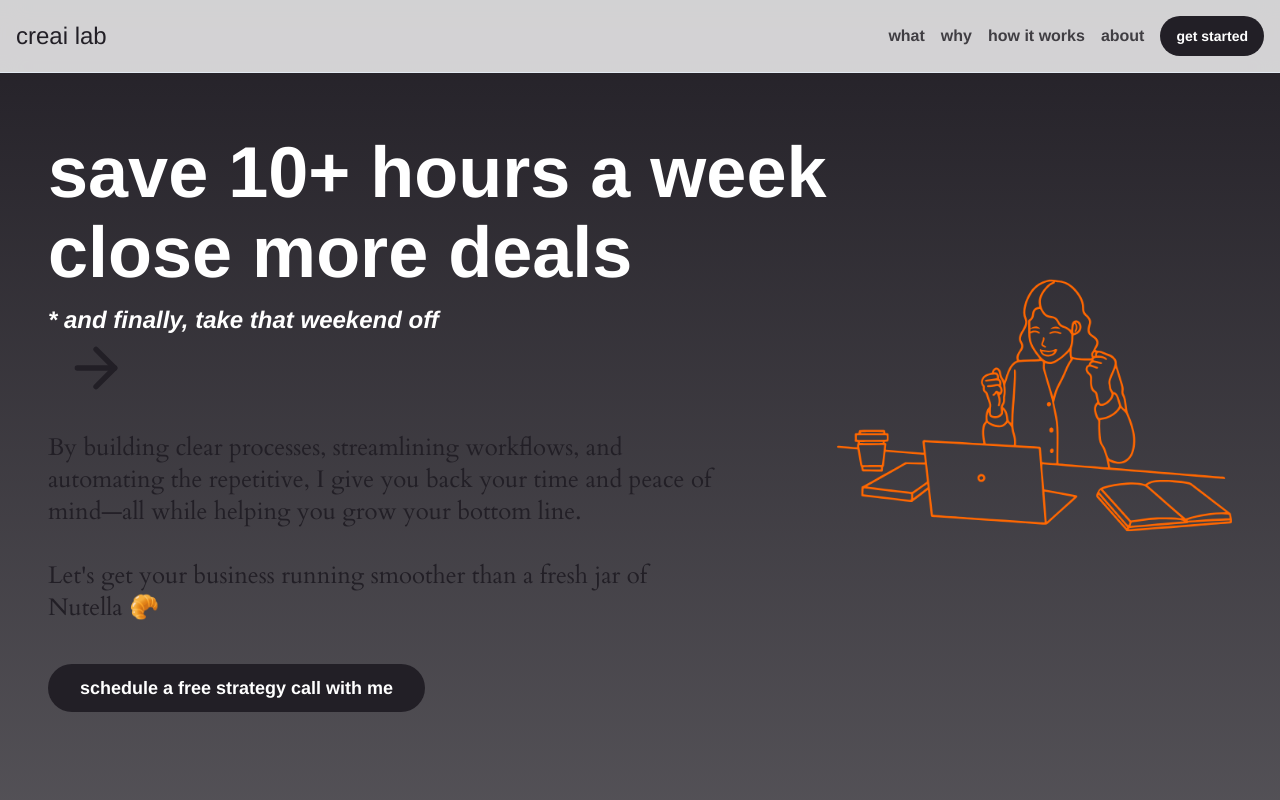
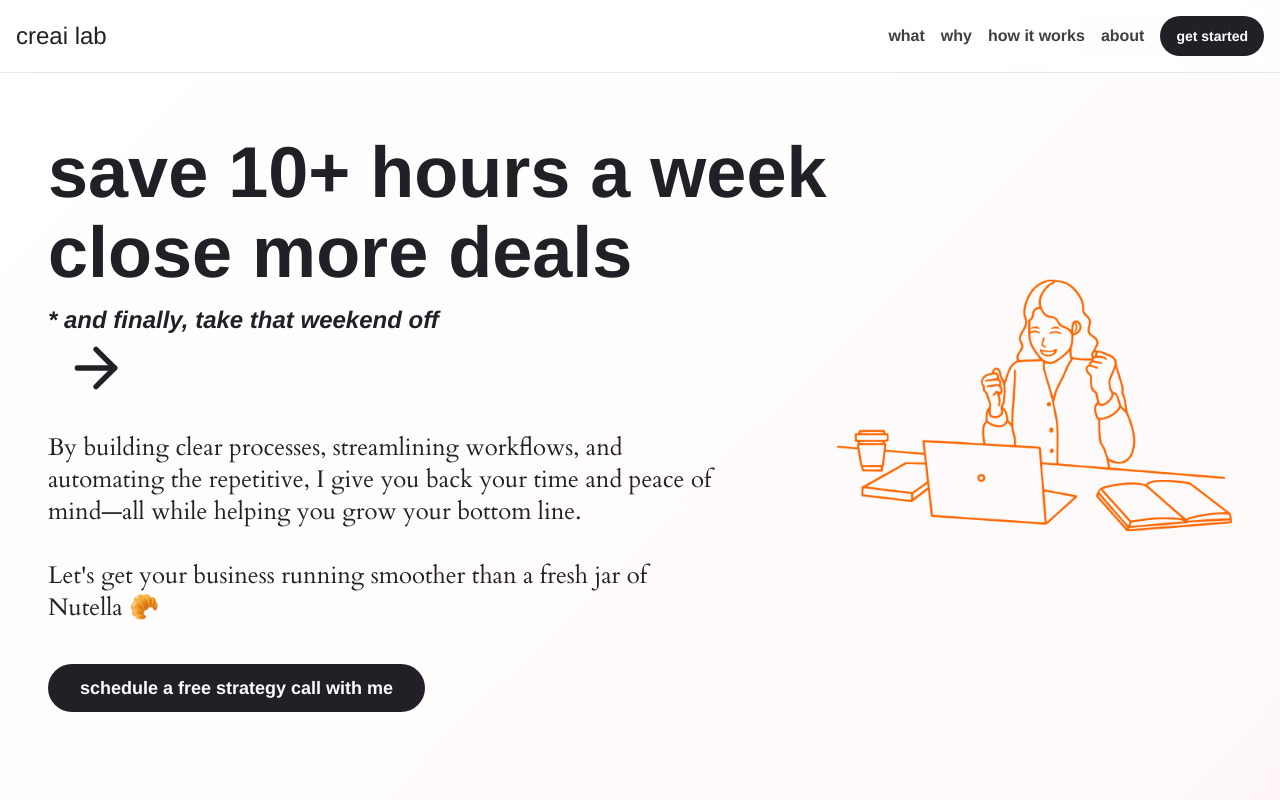
Before and after one commit to annalisaiob/convertify-helper, a React (Vite) app: page / in a window 1280 px wide. Shown: the top 800 px of the page. Built offline with nearby package versions, Linux system fonts and the light colour scheme.

Commit message:
Update gradient and text colors
Adjusted the gradient to feature a super soft, very transparent hot pink in the bottom right and white or ice in the top left. Updated the text colors accordingly to ensure readability and maintain design consistency.
[skip gpt_engineer]

```diff
--- a/src/index.css
+++ b/src/index.css
@@ -39,12 +39,7 @@
   }
 
   h1, h2, h3, h4, h5, h6, .card-title {
-    @apply font-heading text-white !important;
-  }
-
-  .bg-white h1, .bg-white h2, .bg-white h3, .bg-white h4, .bg-white h5, .bg-white h6,
-  .bg-[#F5F5F5] h1, .bg-[#F5F5F5] h2, .bg-[#F5F5F5] h3, .bg-[#F5F5F5] h4, .bg-[#F5F5F5] h5, .bg-[#F5F5F5] h6 {
-    @apply text-[#221F26] !important;
+    @apply font-heading text-[#221F26] !important;
   }
 
   button {
@@ -52,10 +47,6 @@
   }
 
   p {
-    @apply text-white;
-  }
-
-  .bg-white p, .bg-[#F5F5F5] p {
     @apply text-[#221F26];
   }
 }
--- a/tailwind.config.ts
+++ b/tailwind.config.ts
@@ -60,7 +60,7 @@ export default {
         },
       },
       backgroundImage: {
-        'gradient-electric': 'linear-gradient(180deg, #221F26 0%, #F5F5F5 100%)',
+        'gradient-electric': 'linear-gradient(135deg, #FFFFFF 0%, rgba(255, 222, 226, 0.4) 100%)',
       },
       borderRadius: {
         lg: "1rem",
```
